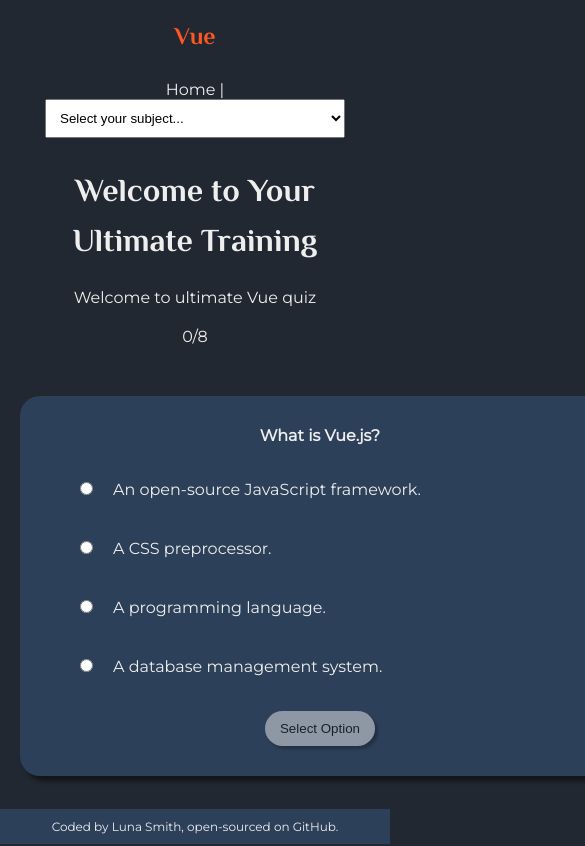
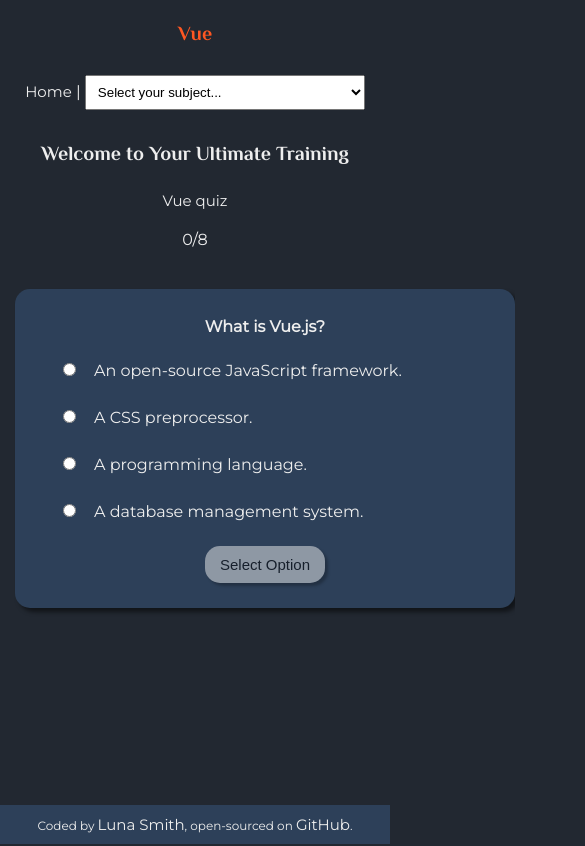
Before and after one commit to Lu-Smith/quiz_vue_typescript_tdd, a Vue app: page /Vue in a window 390 px wide. Shown: the top 846 px of the page, 585 px wide, since content can reach past the window. Built offline with nearby package versions, Linux system fonts and the light colour scheme.

Commit message:
Updated styles

```diff
--- a/src/assets/global.css
+++ b/src/assets/global.css
@@ -64,3 +64,36 @@
     color: #ff5722;
     opacity: 0.7;
 }
+
+@media screen and (max-width: 700px) {
+    body {
+        padding: 15px;
+    }
+
+    h1 {
+        font-size: 20px;
+    }
+
+    h2 {
+        font-size: 20px;
+    }
+
+    p {
+        font-size: 15px;
+    }
+
+    p strong {
+        color: #ff5722;
+        font-size: 18px;
+    }
+
+    a {
+        font-size: 15px;
+    }
+
+    button {
+        padding: 10px 15px;
+        border-radius: 15px;
+        font-size: 15px;
+    }
+  }
--- a/src/components/HelloWorld.vue
+++ b/src/components/HelloWorld.vue
@@ -41,7 +41,14 @@
 <style>
 
 select {
-width: 300px;
-padding: 10px;
+  width: 300px;
+  padding: 10px;
 }
+
+@media screen and (max-width: 700px) {
+  select {
+    width: 280px;
+    padding: 8px;
+  }
+  }
 </style>
--- a/src/views/subjects/VueSubject.vue
+++ b/src/views/subjects/VueSubject.vue
@@ -1,6 +1,6 @@
 <template>
   <h2>{{ selectedSubject }}</h2>
-  <p v-if="!quizCompleted">Welcome to ultimate {{ selectedSubject }} quiz</p>
+  <p v-if="!quizCompleted">{{ selectedSubject }} quiz</p>
   <p v-else>Your score: <strong>{{ finalScore }}%</strong></p>
   <div>{{ score }}/{{ numberOfQuestions }}</div>
   <div v-if="!quizCompleted" class="quiz">
@@ -76,10 +76,12 @@
   border-radius: 20px;
   box-shadow: 5px 5px 5px rgba(0, 0, 0, 0.5);
 }
+
 .question {
   margin-top: 20px;
   font-weight: 700;
 }
+
 .options {
   margin: 20px;
   display: flex;
@@ -87,8 +89,6 @@
   align-items: flex-start;
   justify-content: center;
   gap: 10px;
-
-
 }
 
 label {
@@ -119,4 +119,38 @@
   opacity: 0.5;
 }
 
+@media screen and (max-width: 700px) {
+  .quiz {
+  width: 500px;
+  padding: 8px 18px 25px 18px;
+  margin: 40px auto;
+  border-radius: 15px;
+  box-shadow: 4px 4px 4px rgba(0, 0, 0, 0.5);
+}
+
+.question {
+  font-weight: 600;
+}
+
+.options {
+  margin: 15px;
+  gap: 8px;
+}
+
+label {
+  padding: 10px 15px;
+  border-radius: 15px;
+}
+
+input{
+  padding: 8px 15px;
+  margin-right: 18px
+}
+
+.wrong {
+  border: 3px solid #ff5722;
+}
+
+}
+
 </style>
```
